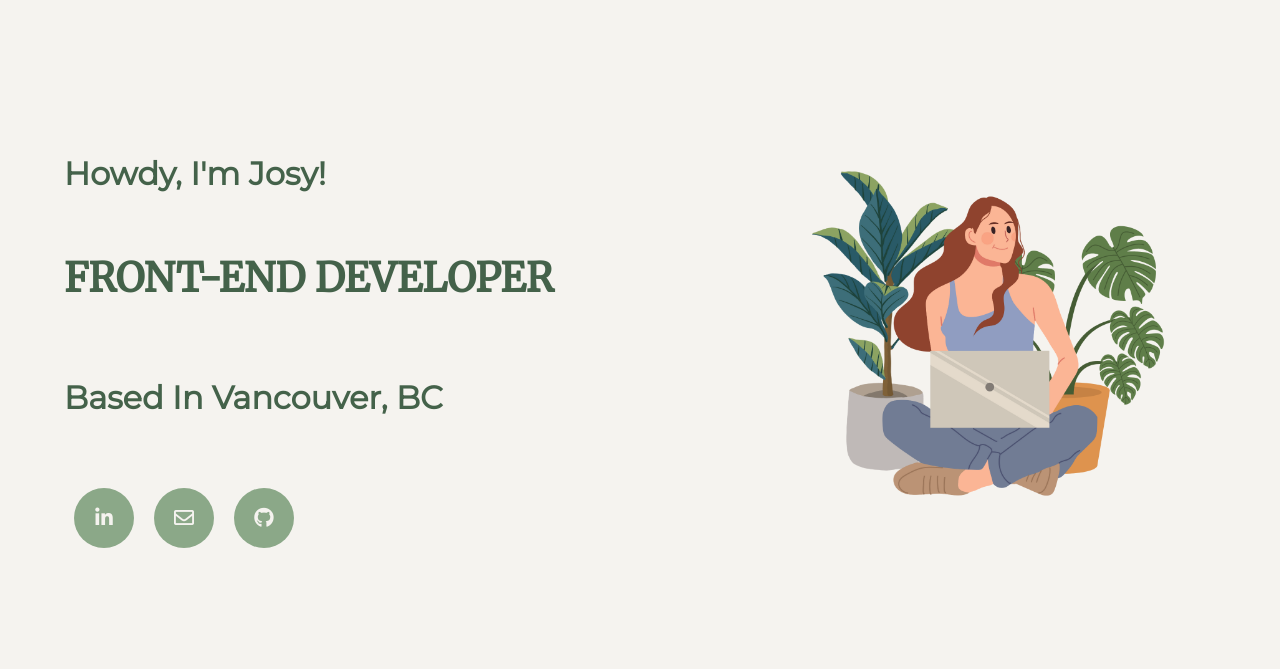
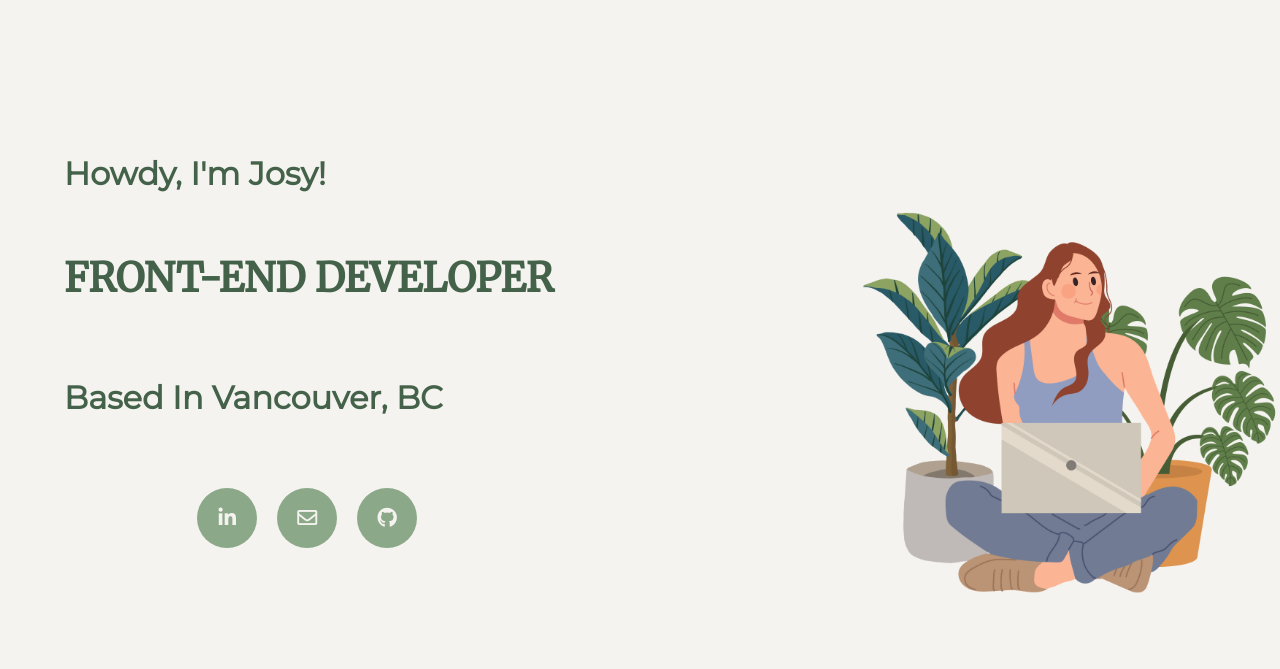
Before and after one commit to josyliyh/portfolio, a PHP site: page / in a window 1280 px wide. Shown: the part 66-735 px from the top of the page. Run offline with PHP 8.4, Linux system fonts and the light colour scheme; some libraries are stand-ins or nearby versions.

Commit message:
styled homepage

```diff
--- a/styles/style.css
+++ b/styles/style.css
@@ -397,33 +397,35 @@ body {
 
 
 .home-container {
-  display: flex;
-  flex-wrap: wrap;
+  /* display: flex;
+  flex-wrap: nowrap; */
   justify-content: center;
   margin-top: 5em;
 }
 
 
-  .home-container h1,h2 {
+  .home-container h1 {
     text-align: center;
     align-self: center;
     font-size: 2.5em;
   }
 
   .home-container h2 {
-    /* text-align: center; */
+    text-align: center;
     align-self: center;
-    font-size: 2.5em;
+    font-size: 2em;
     font-family: 'Montserrat';
   }
 
   .intro-greeting { grid-area: 1 / 1 / 2 / 4; }
   .title { grid-area: 2 / 1 / 3 / 4; }
   .intro-location { grid-area: 3 / 1/ 4 / 4; }
-  .home-img  { grid-area: 4 / 1 / 7 / 4; }
+  .home-img  { grid-area: 4 / 1 / 7 / 4;
+    max-width: 30rem;
+    margin: auto;}
   .home-icon { grid-area: 7 / 1 / 8 / 4; }
 
-@media (min-width: 928px){
+@media (min-width: 1103px){
 .home-container {
   display: grid;
   grid-template-columns: repeat(5, 1fr);
@@ -439,19 +441,19 @@ body {
 .title { grid-area: 2 / 1 / 3 / 4;
 font-size: 4.9rem; }
 .intro-location{ grid-area: 3 / 1 / 4 / 3; }
-.home-icon{ grid-area: 4 / 1 / 5 / 3; }
-.home-img { grid-area: 1 / 4 / 6 / 6;
-            padding-top: 1.5rem;
-            padding-right: 7rem;
-            width: 100%;
-            min-width: 30rem;
+.home-icon{ grid-area: 4 / 1 / 5 / 3;
+  justify-content: flex-start;}
+.home-img {     grid-area: 1 / 3 / 6 / 6;
+  padding-top: 0rem;
+  width: 60%;
+  max-width: 48rem;
+  margin-right: inherit;
 }
 .home-container h2 {
   font-size: 2rem;
   font-family: 'Montserrat';
+    text-align: left;
 }
-
-
 .home-container h1,h2 {
   text-align: left;
 }
@@ -468,16 +470,8 @@ font-size: 4.9rem; }
   align-items: center;
   justify-content: center;
 }
-
  .home-icon {
   margin-top: 2rem;
-}
-
-@media (min-width: 840px){
-
-.icon-box{
-  justify-content: flex-start;
-}
 }
 
 /* about */
```
